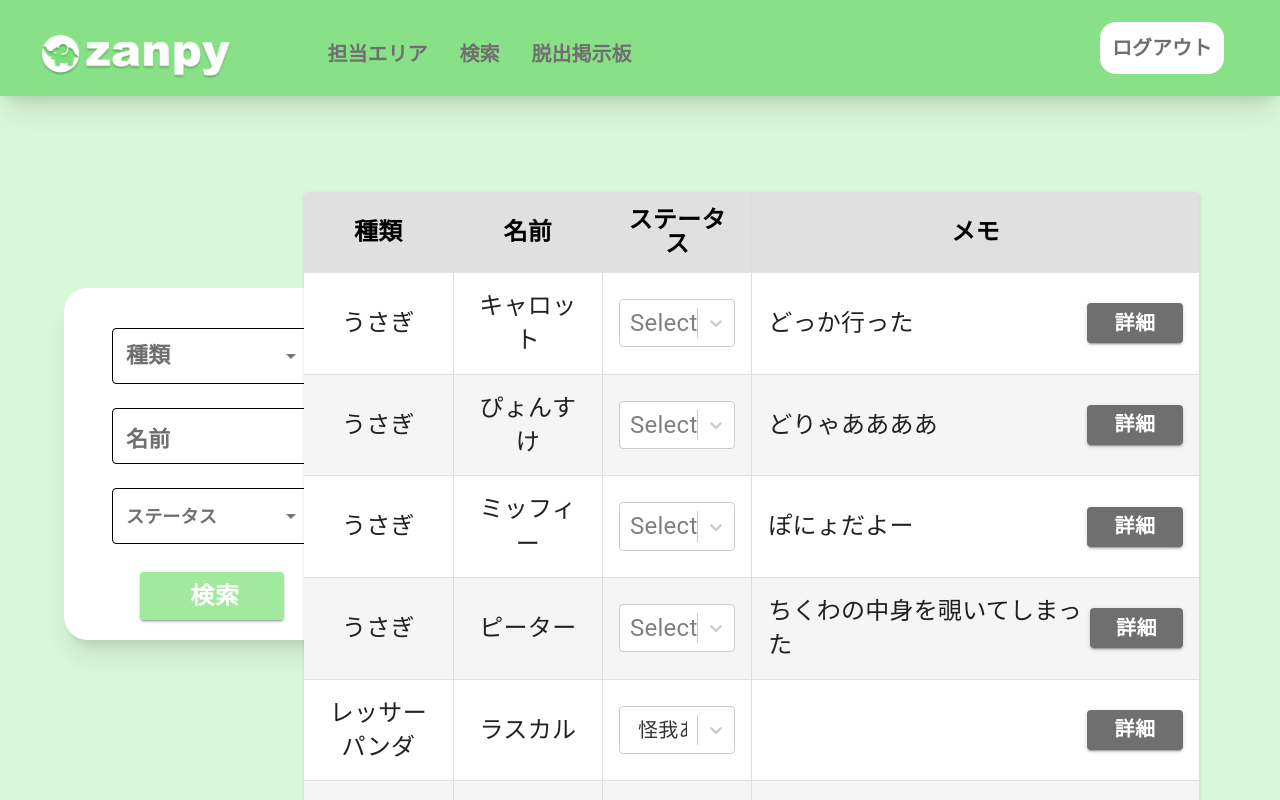
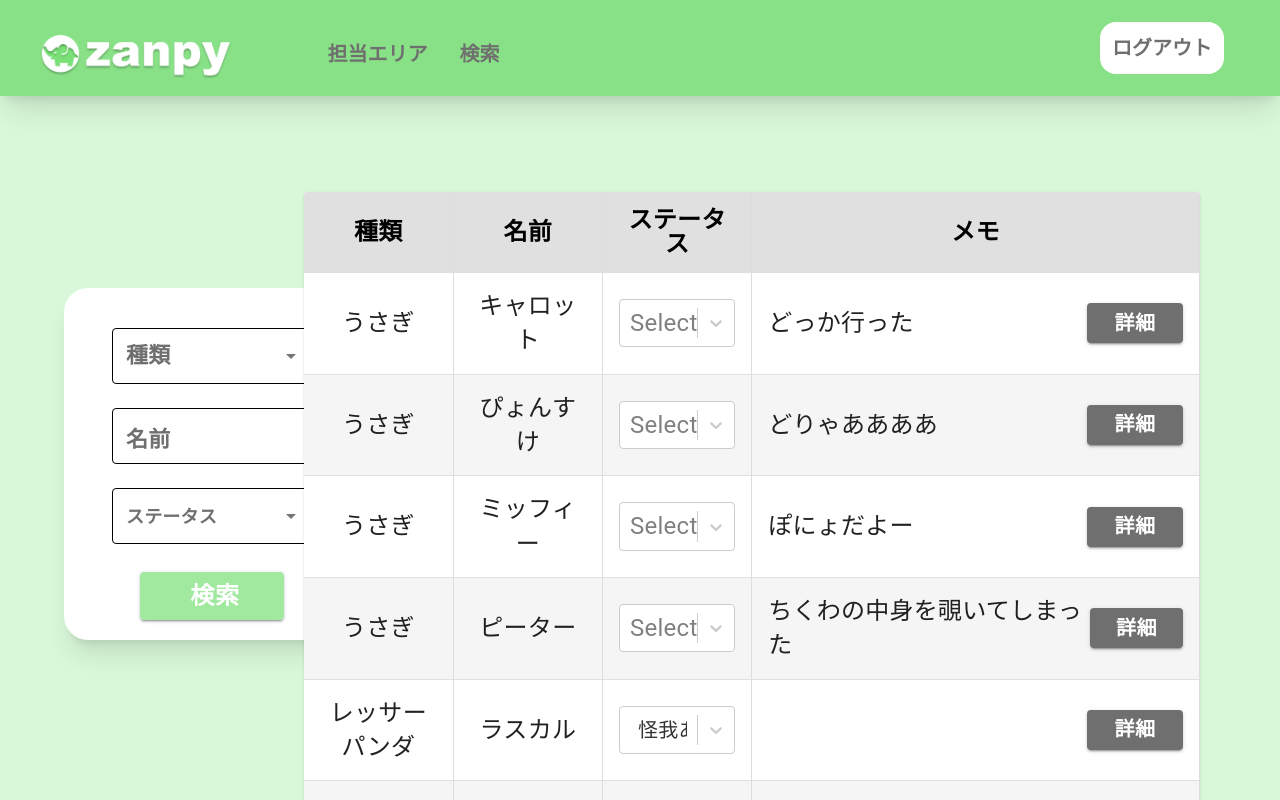
Before and after one commit to Fuuma0000/zanpy, a React (Create React App) app: page / in a window 1280 px wide. Both pictures are taken after typing "name@example.com", "Sample" into the empty fields and a click on the button "ログイン". Shown: the top 800 px of the page. Built offline with nearby package versions, Linux system fonts and the light colour scheme.

Commit message:
[update]脱走掲示板を消した

```diff
--- a/src/screens/Header.jsx
+++ b/src/screens/Header.jsx
@@ -20,9 +20,6 @@ const Header = () => {
         <button className='font-arial text-test font-black text-xl'>
           検索
         </button>
-        <button className='font-arial text-test font-black text-xl'>
-          脱出掲示板
-        </button>
       </div>
       {/* ログアウトボタン */}
       <div className='flex bg-white rounded-2xl items-center'>
```
